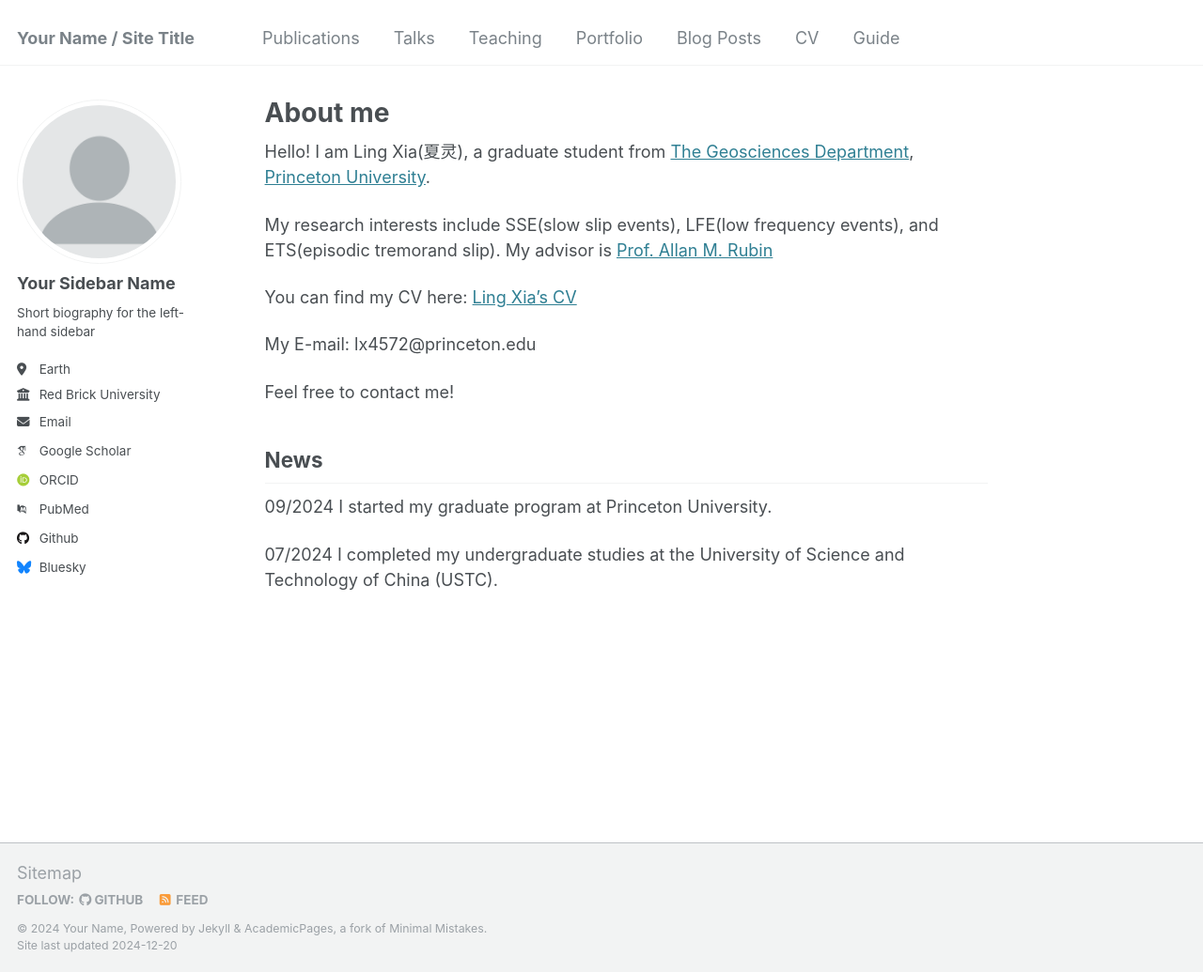
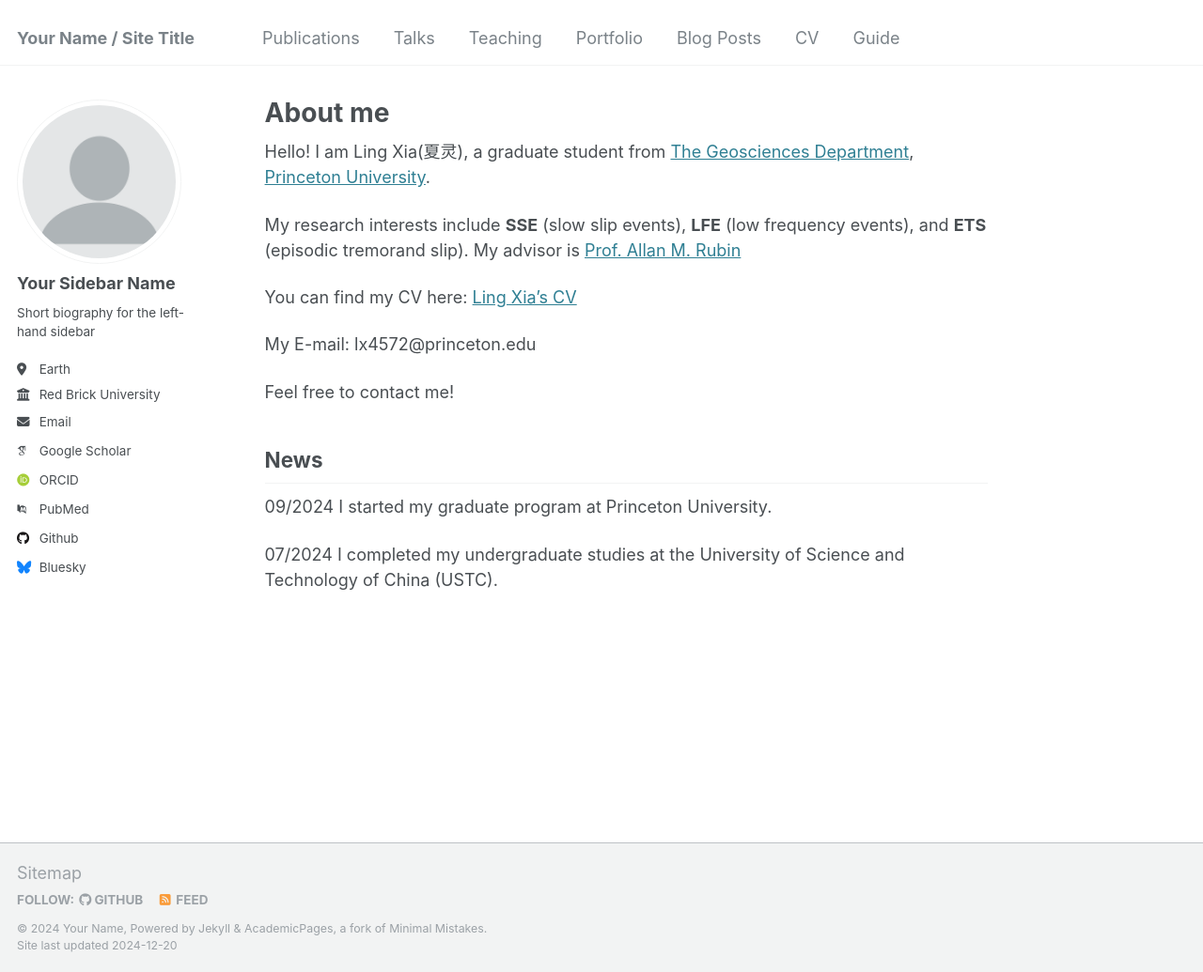
Before and after one commit to xialing2003/xialing2003.github.io, a Jekyll site: the page built from _pages/about.md, in a window 1280 px wide and 1035 px high. Shown: the whole window at 94% size. Built offline with Jekyll 4.4.1, drawn with Linux system fonts in a browser that asks for light colours; some web fonts are replaced.

```diff
--- a/_pages/about.md
+++ b/_pages/about.md
@@ -9,7 +9,7 @@ redirect_from:
 
 Hello! I am Ling Xia(夏灵), a graduate student from [The Geosciences Department](https://geosciences.princeton.edu/), [Princeton University](https://www.princeton.edu/).
 
-My research interests include SSE(slow slip events), LFE(low frequency events), and ETS(episodic tremorand slip).
+My research interests include **SSE** (slow slip events), **LFE** (low frequency events), and **ETS** (episodic tremorand slip).
 My advisor is [Prof. Allan M. Rubin](https://geosciences.princeton.edu/people/allan-m-rubin)
 
 You can find my CV here: [Ling Xia's CV](https://github.com/xialing2003/xialing2003.github.io/blob/master/files/CV_Ling_Xia_Nov_2024.pdf)
```
